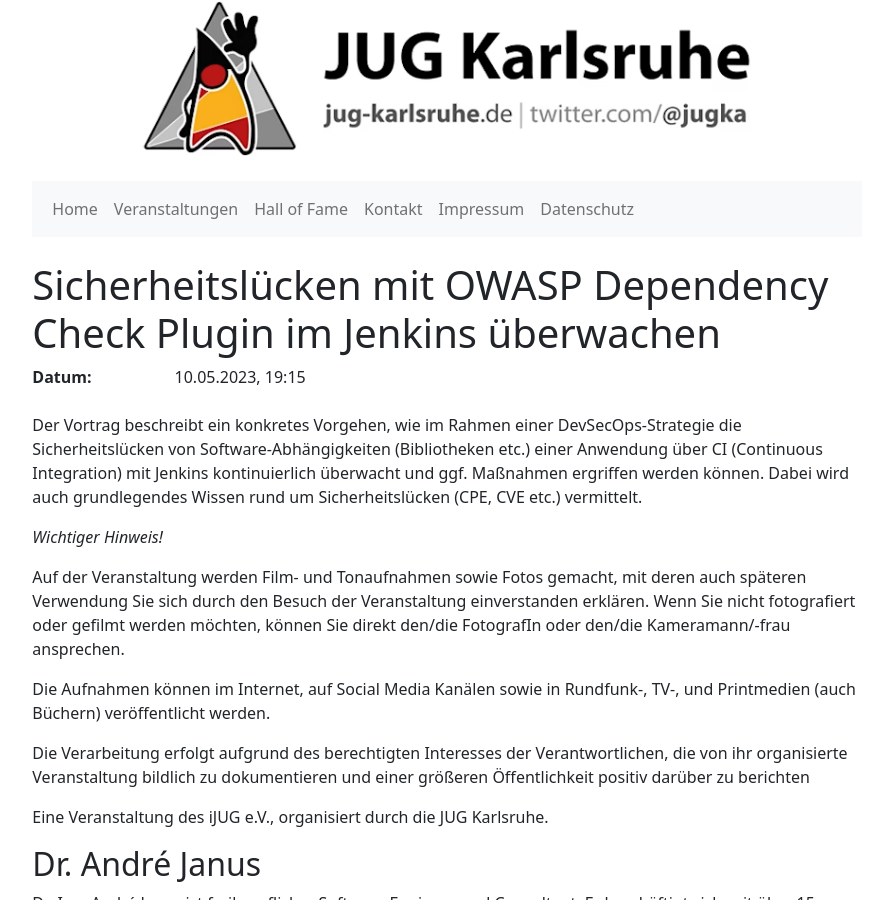
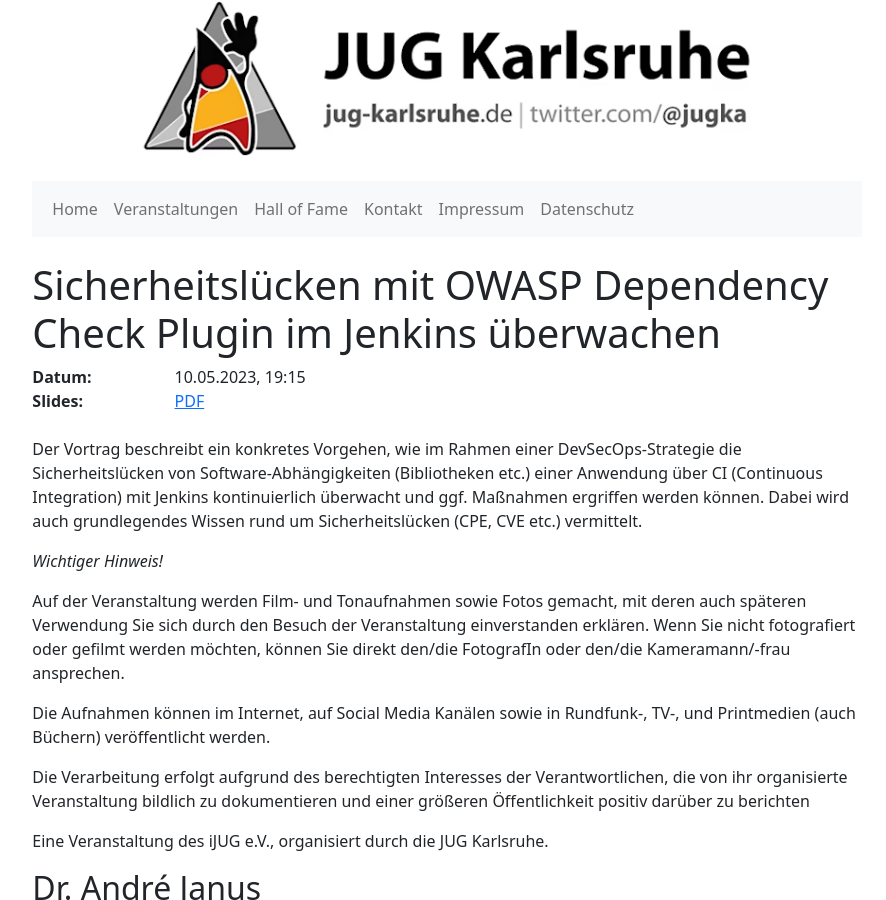
Before and after one commit to jugka/jugka-site, a Jekyll site: the page built from _posts/events/2023-04-26-owasp-dependency-check.markdown, in a window 1280 px wide and 900 px high. Shown: the whole window, without its empty margins (193-1079 px from the left). Built offline with Jekyll 4.4.1, drawn with Linux system fonts in a browser that asks for light colours.

Commit message:
Added slides

```diff
--- a/_posts/events/2023-04-26-owasp-dependency-check.markdown
+++ b/_posts/events/2023-04-26-owasp-dependency-check.markdown
@@ -7,6 +7,9 @@
 speakers:
  - ajanus
 location: etecture-durlach
+slides:
+    name: PDF
+    url: /assets/slides/2023-05-10-DevSecOps_JUG-KA.pdf
 ---
 
 Der Vortrag beschreibt ein konkretes Vorgehen, wie im Rahmen einer DevSecOps-Strategie die Sicherheitslücken von Software-Abhängigkeiten (Bibliotheken etc.) einer Anwendung über CI (Continuous Integration) mit Jenkins kontinuierlich überwacht und ggf. Maßnahmen ergriffen werden können. Dabei wird auch grundlegendes Wissen rund um Sicherheitslücken (CPE, CVE etc.) vermittelt.
```
Also changed, not shown: 1 other file.
